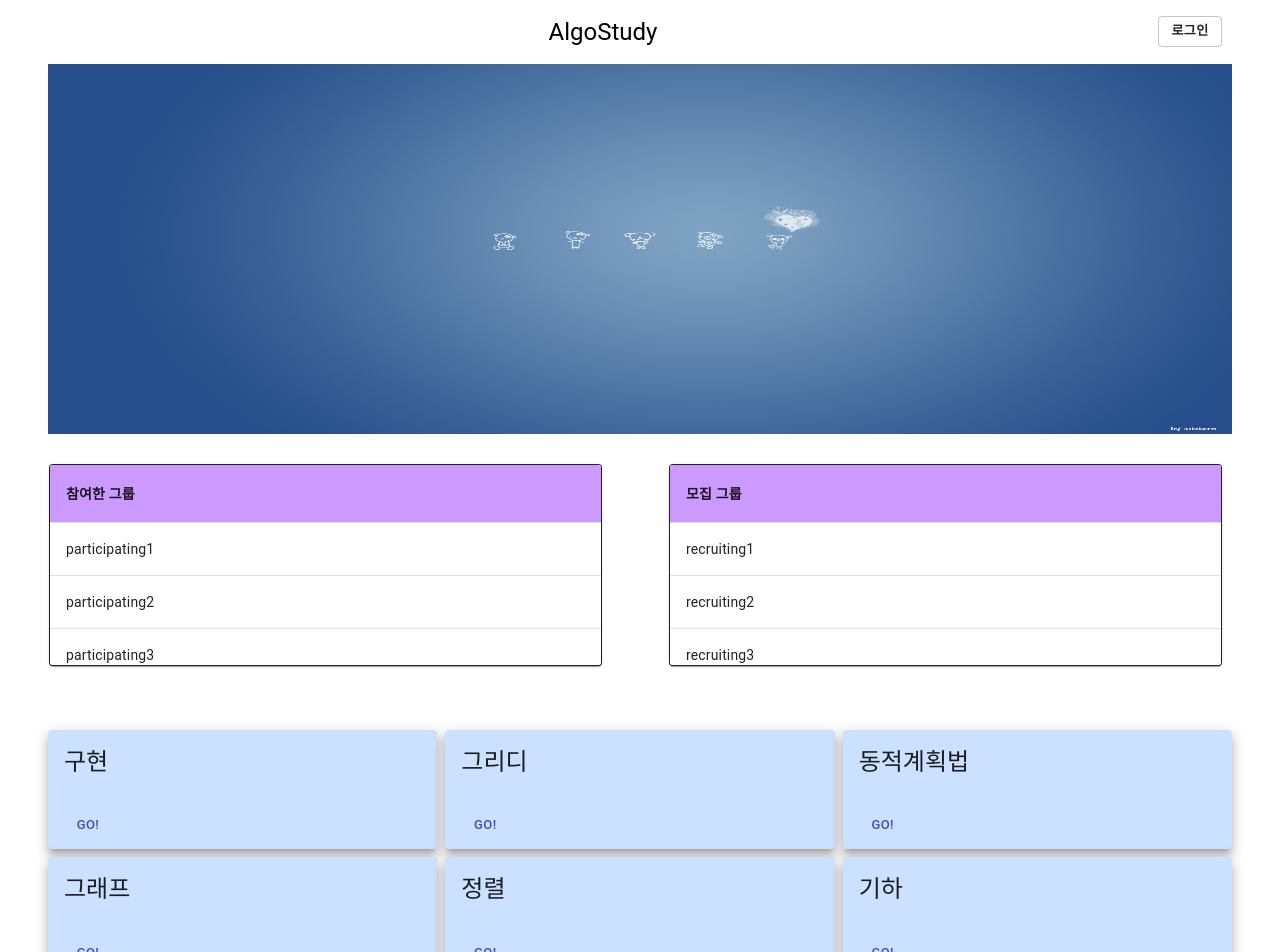
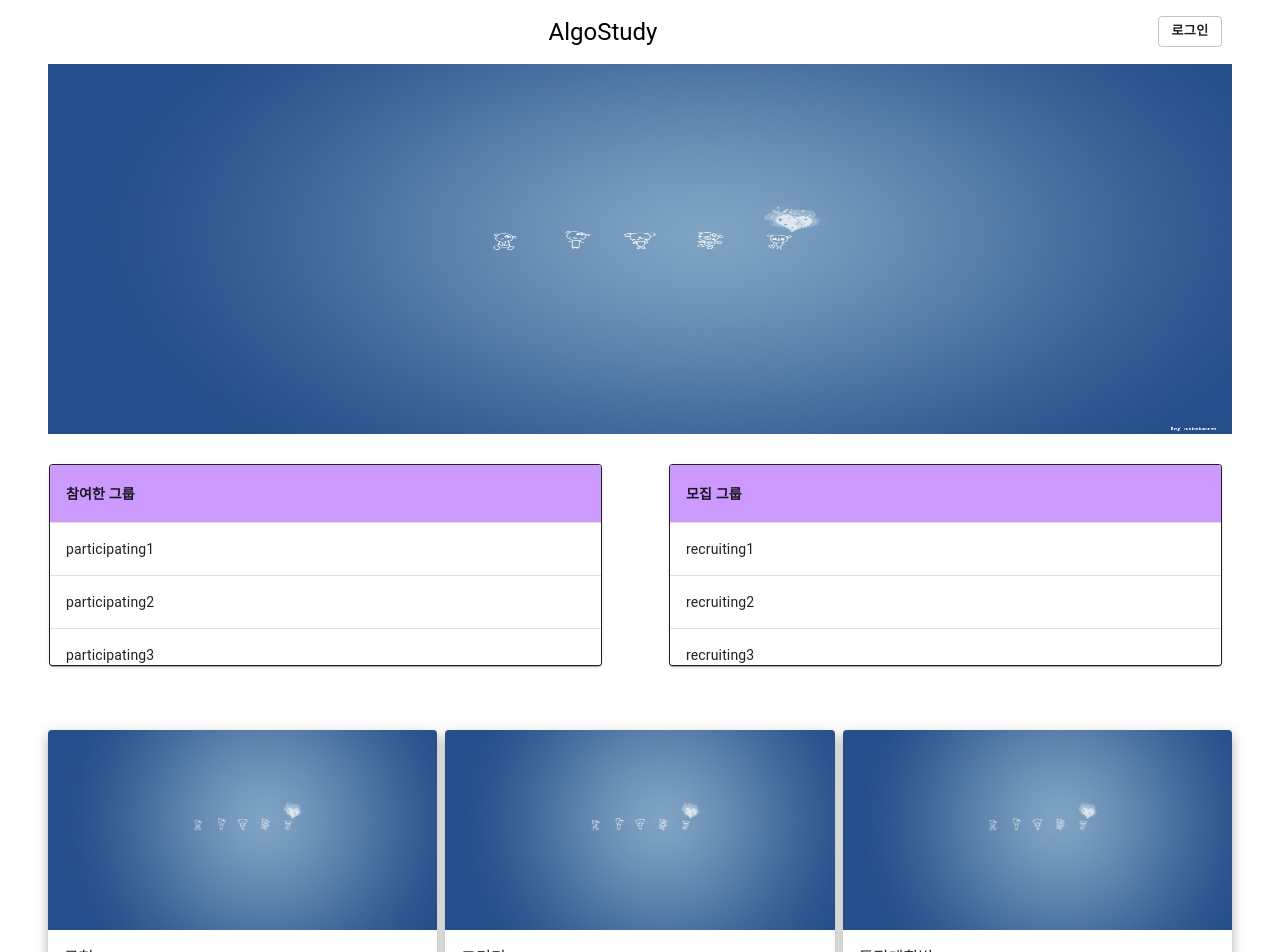
Before and after one commit to kitoha/studyWeb, a React (Create React App) app in the folder frontend/: page / in a window 1280 px wide. Shown: the top 952 px of the page. Built offline with nearby package versions, Linux system fonts and the light colour scheme.

Commit message:
add cardLink

```diff
--- a/frontend/src/App.js
+++ b/frontend/src/App.js
@@ -8,7 +8,7 @@ function App() {
     <BrowserRouter>
       <div>
         <Route exact path="/" component={Home}></Route>
-        <Route path="/table" component={ProblemTable}></Route>
+        <Route path="/table/:tableName" component={ProblemTable}></Route>
       </div>
     </BrowserRouter>
   );
--- a/frontend/src/components/MainPage/ParticipatingGroupList.js
+++ b/frontend/src/components/MainPage/ParticipatingGroupList.js
@@ -9,14 +9,12 @@ import {
   TableContainer
 } from "@material-ui/core";
 import Paper from "@material-ui/core/Paper";
-import { makeStyles } from "@material-ui/core/styles";
 
 function createData(number) {
   return { number };
 }
 
 function ParticipatingGroupList(props) {
-  const [dense, setDense] = React.useState(false);
   const rows = [
     createData(1),
     createData(2),
--- a/frontend/src/components/MainPage/ProblemKindCards.js
+++ b/frontend/src/components/MainPage/ProblemKindCards.js
@@ -1,18 +1,18 @@
 import React from "react";
 import { makeStyles } from "@material-ui/core/styles";
+import { Link } from "react-router-dom";
 import {
   Container,
   Grid,
   Card,
   Typography,
-  CardActions,
-  CardContent,
-  Button
+  CardMedia,
+  CardActionArea,
+  CardContent
 } from "@material-ui/core";
 
 const useStyles = makeStyles(theme => ({
   card: {
-    backgroundColor: "#cce0ff",
     height: "100%",
     display: "flex",
     flexDirection: "column"
@@ -23,6 +23,9 @@ const useStyles = makeStyles(theme => ({
   },
   cardContent: {
     flexGrow: 1
+  },
+  media: {
+    height: 200
   }
 }));
 
@@ -46,18 +49,22 @@ function ProblemKindCards() {
       <Grid container spacing={1}>
         {numbers.map(number => (
           <Grid item={true} key={number} xs={12} sm={6} md={4}>
+            <Link to={`/table/${cards[number]}`}>
               <Card className={classes.card} raised={true}>
+                <CardActionArea>
+                  <CardMedia
+                    className={classes.media}
+                    image={require("../../image/title.jpg")}
+                    title={cards[number]}
+                  />
                   <CardContent className={classes.cardContent}>
-                <Typography gutterBottom variant="h5" component="h2">
+                    <Typography gutterBottom component="h1">
                       {cards[number]}
                     </Typography>
                   </CardContent>
-              <CardActions>
-                <Button size="small" color="primary">
-                  Go!
-                </Button>
-              </CardActions>
+                </CardActionArea>
               </Card>
+            </Link>
           </Grid>
         ))}
       </Grid>
--- a/frontend/src/components/ProblemPage/ProblemTable.js
+++ b/frontend/src/components/ProblemPage/ProblemTable.js
@@ -81,7 +81,7 @@ const useStyles = makeStyles(theme => ({
 
 function ProblemTable(props) {
   const classes = useStyles();
-  const { tableName } = props;
+  const tableName = props.match.params.tableName;
   const [order, setOrder] = React.useState("asc");
   const [orderBy, setOrderBy] = React.useState("name");
   const [page, setPage] = React.useState(0);
@@ -112,11 +112,11 @@ function ProblemTable(props) {
             display="block"
             align="left"
           >
-            구현
+            {tableName}
           </Typography>
         </Box>
 
-        <TableContainer style={{ overflow: "hidden" }}>
+        <TableContainer style={{ overflow: "hidden", border: "1px solid" }}>
           <Table stickyHeader aria-label="sticky table">
             <TableHead>
               <TableRow>
```
Lines whose indentation alone changed are shown as unchanged.
